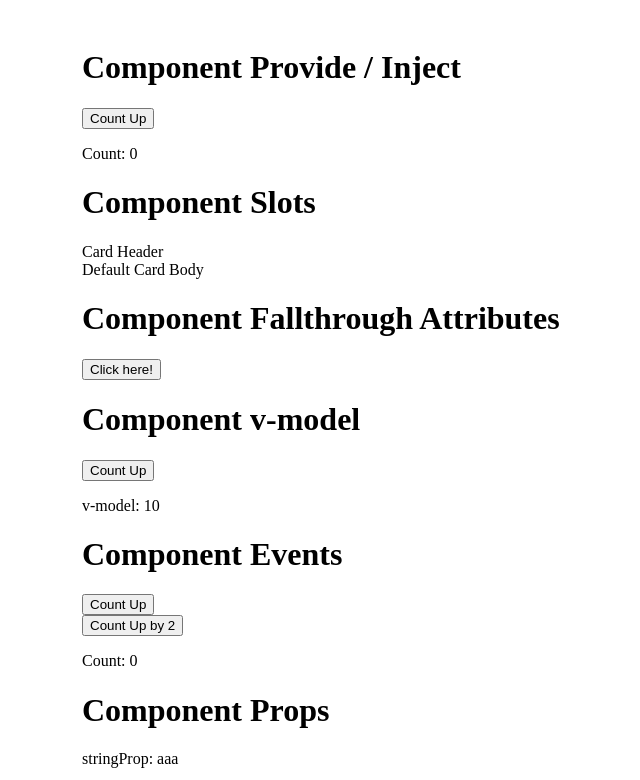
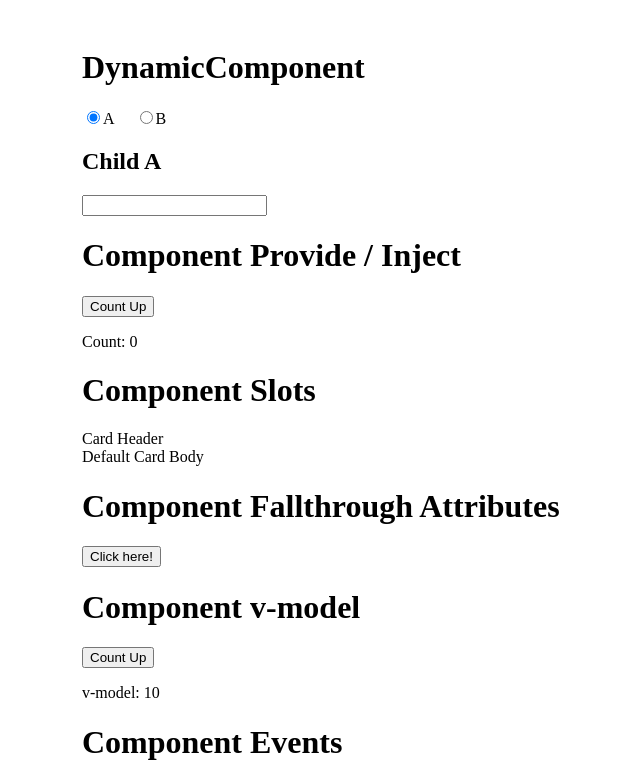
Before and after one commit to ksk1kd/vue-playground, a Vue app: page / in a window 1280 px wide. Shown: the top 780 px of the page, without its empty margins (158-798 px from the left). Built offline with nearby package versions, Linux system fonts and the light colour scheme.

Commit message:
add DynamicComponent component

```diff
--- a/src/App.vue
+++ b/src/App.vue
@@ -6,6 +6,7 @@ import ComponentProvideInject from './components/ComponentProvideInject.vue'
 import ComponentSlots from './components/ComponentSlots.vue'
 import ComponentVModel from './components/ComponentVModel.vue'
 import ComputedProperties from './components/ComputedProperties.vue'
+import DynamicComponent from './components/DynamicComponent.vue'
 import EventHandling from './components/EventHandling.vue'
 import FormInputBindings from './components/FormInputBindings.vue'
 import Watchers from './components/Watchers.vue'
@@ -13,6 +14,7 @@ import Watchers from './components/Watchers.vue'
 
 <template>
   <div class="container">
+    <DynamicComponent />
     <ComponentProvideInject />
     <ComponentSlots />
     <ComponentFallthroughAttributes />
--- /dev/null
+++ b/src/components/DynamicComponent.vue
@@ -0,0 +1,38 @@
+<script setup lang="ts">
+import DynamicComponentChildA from './DynamicComponentChildA.vue'
+import DynamicComponentChildB from './DynamicComponentChildB.vue'
+
+import { ref } from 'vue'
+const currentTab = ref<'A' | 'B'>('A')
+const tabs = {
+  A: DynamicComponentChildA,
+  B: DynamicComponentChildB,
+}
+</script>
+
+<template>
+  <h1>DynamicComponent</h1>
+
+  <section>
+    <ul>
+      <li v-for="(_, tab) in tabs" :key="tab">
+        <label>
+          <input type="radio" :value="tab" v-model="currentTab" />
+          <span>{{ tab }}</span>
+        </label>
+      </li>
+    </ul>
+    <KeepAlive>
+      <component :is="tabs[currentTab]"></component>
+    </KeepAlive>
+  </section>
+</template>
+
+<style>
+ul {
+  display: flex;
+  gap: 20px;
+  padding: 0;
+  list-style: none;
+}
+</style>
--- /dev/null
+++ b/src/components/DynamicComponentChildA.vue
@@ -0,0 +1,9 @@
+<script setup lang="ts">
+import { ref } from 'vue'
+const text = ref('')
+</script>
+
+<template>
+  <h2>Child A</h2>
+  <input type="text" v-model="text">
+</template>
--- /dev/null
+++ b/src/components/DynamicComponentChildB.vue
@@ -0,0 +1,9 @@
+<script setup lang="ts">
+import { ref } from 'vue'
+const text = ref('')
+</script>
+
+<template>
+  <h2>Child B</h2>
+  <input type="text" v-model="text">
+</template>
```
